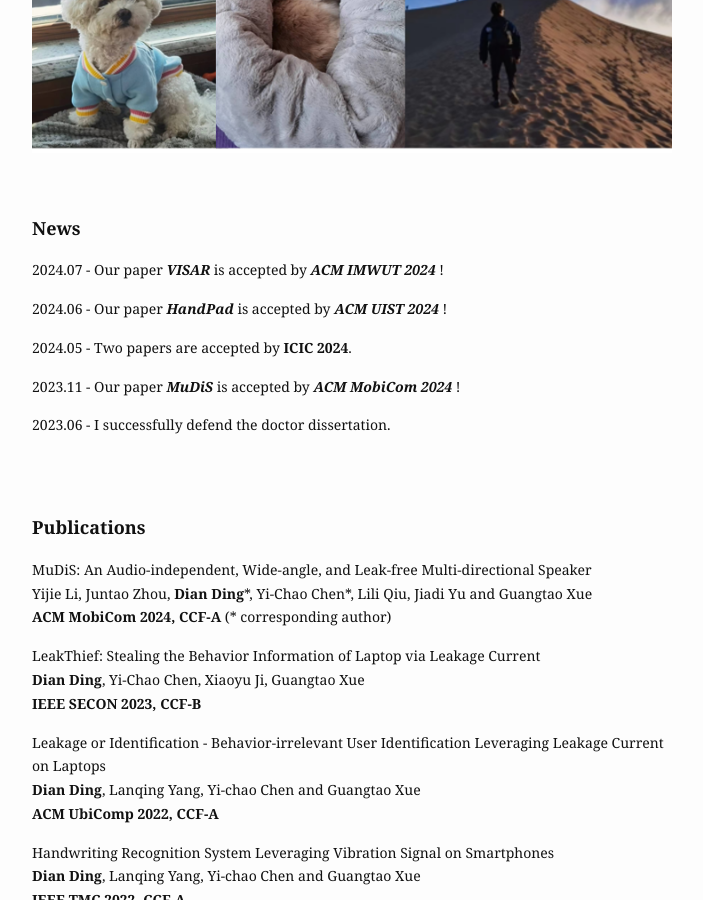
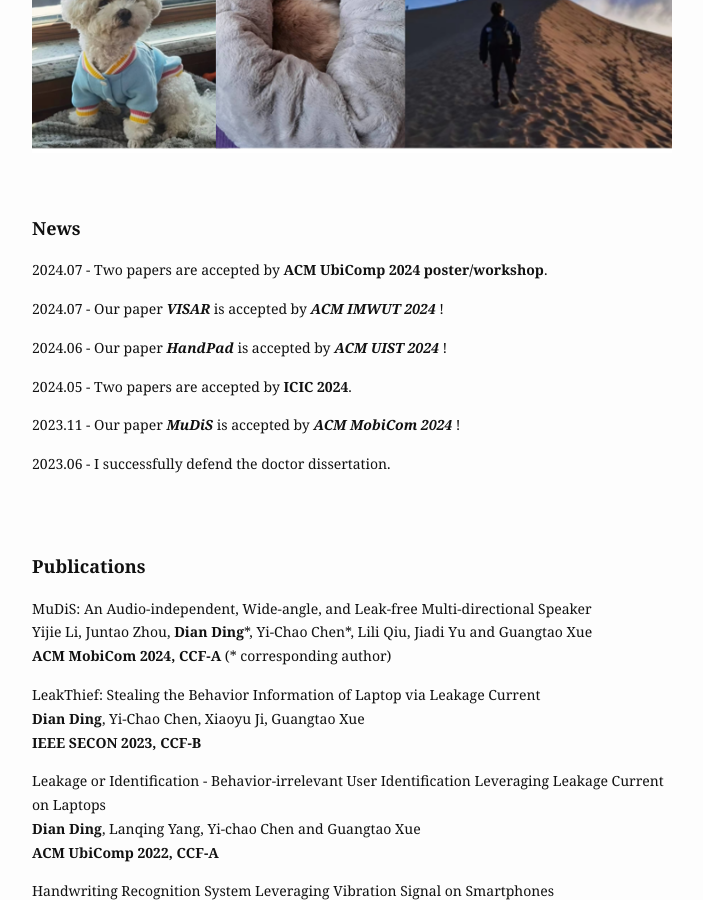
Before and after one commit to dianding0102/dian_web, a Jekyll site: the page built from index.md, in a window 1280 px wide and 900 px high, scrolled down 745 px. Shown: the whole window, without its empty margins (288-991 px from the left). Built offline with Jekyll 4.4.1, drawn with Linux system fonts in a browser that asks for light colours.

Commit message:
news updata
ubicomp poster/workshop

```diff
--- a/_layouts/home.html
+++ b/_layouts/home.html
@@ -52,6 +52,9 @@
         <p>
         <font size=4><b>News</b></font>
         </p>
+          <p>
+            2024.07 - Two papers are accepted by <b>ACM UbiComp 2024 poster/workshop</b>.
+          </p>
           <p>
             2024.07 - Our paper <i><b>VISAR</b></i> is accepted by <i><b>ACM IMWUT 2024</b></i> !
           </p>
```
